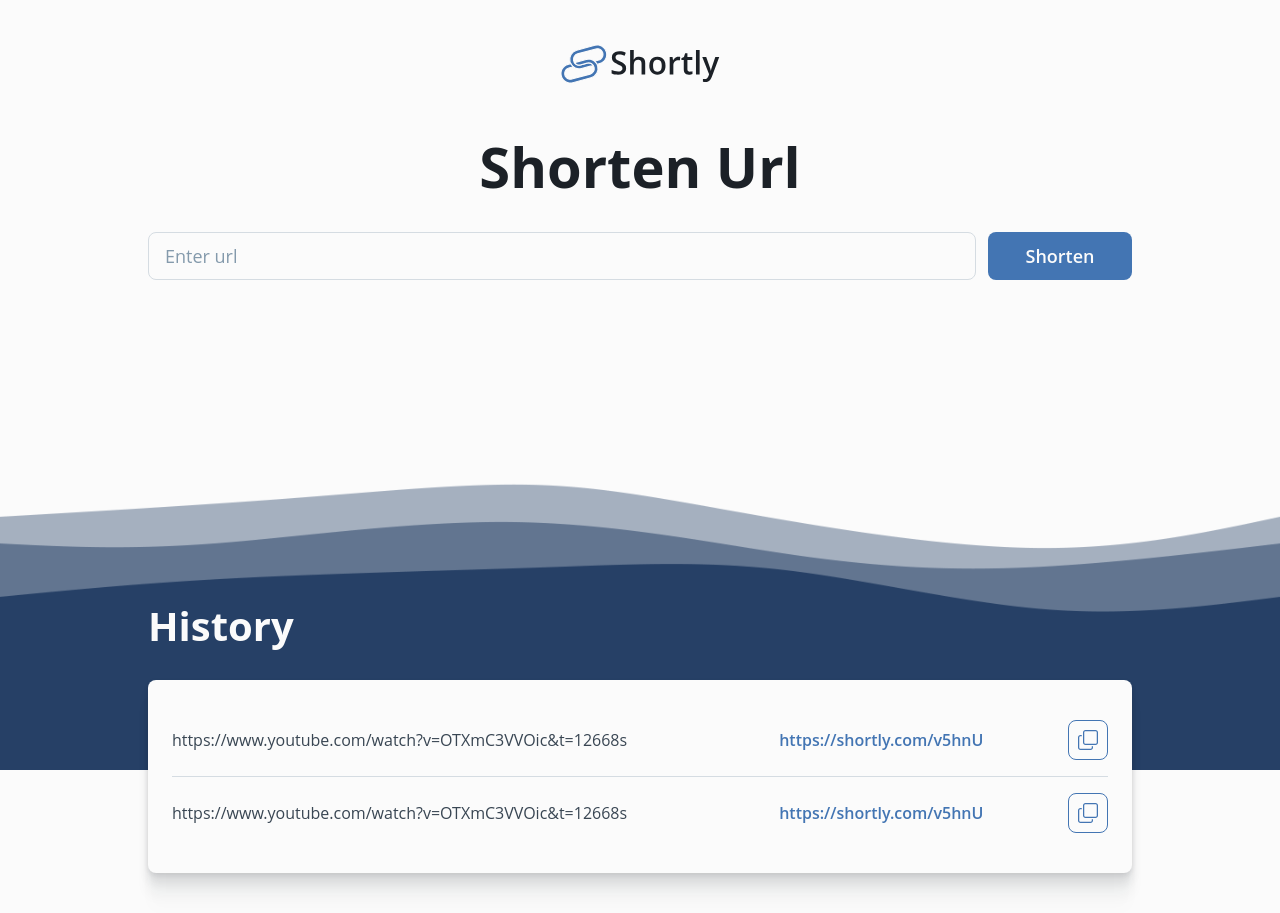
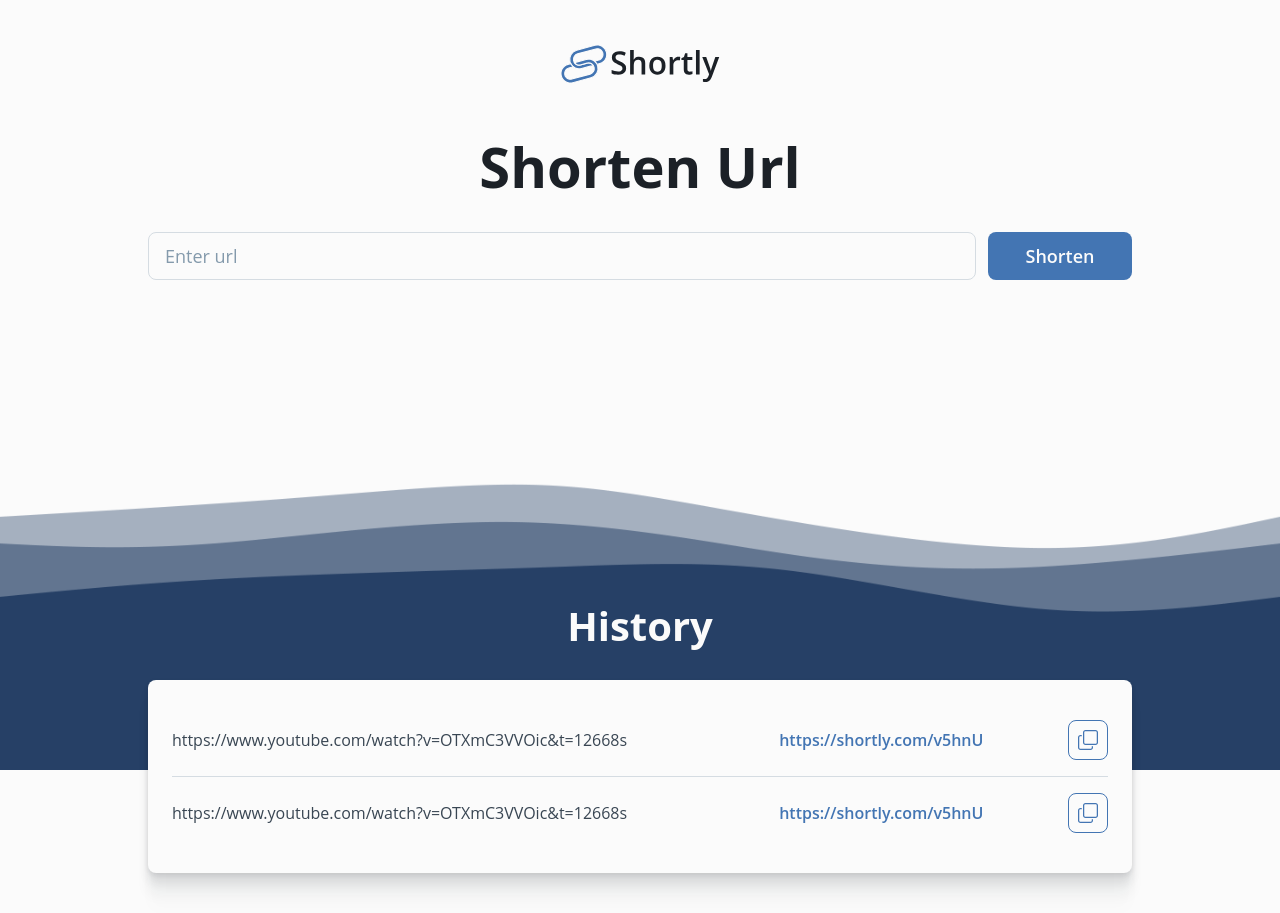
Before and after one commit to diegozam-dev/url-shortener, a React (Vite) app in the folder frontend/: page / in a window 1280 px wide. Built offline with nearby package versions, Linux system fonts and the light colour scheme.

Commit message:
update styles

```diff
--- a/frontend/src/features/shortenedUrlHistory/ShortenedUrlHistory.tsx
+++ b/frontend/src/features/shortenedUrlHistory/ShortenedUrlHistory.tsx
@@ -31,7 +31,7 @@ const copyIcon = (
 const ShortenedUrlHistory = () => {
   return (
     <>
-      <h2 className="text-(--heading-contrast) mb-6">History</h2>
+      <h2 className="text-(--heading-contrast) text-center mb-6">History</h2>
       <div className="p-6 bg-(--surface-primary) rounded-lg shadow-(--shadow-md)">
         {/* <span className="text-base text-(--text-primary)">
           You have not shortened any url yet
```
